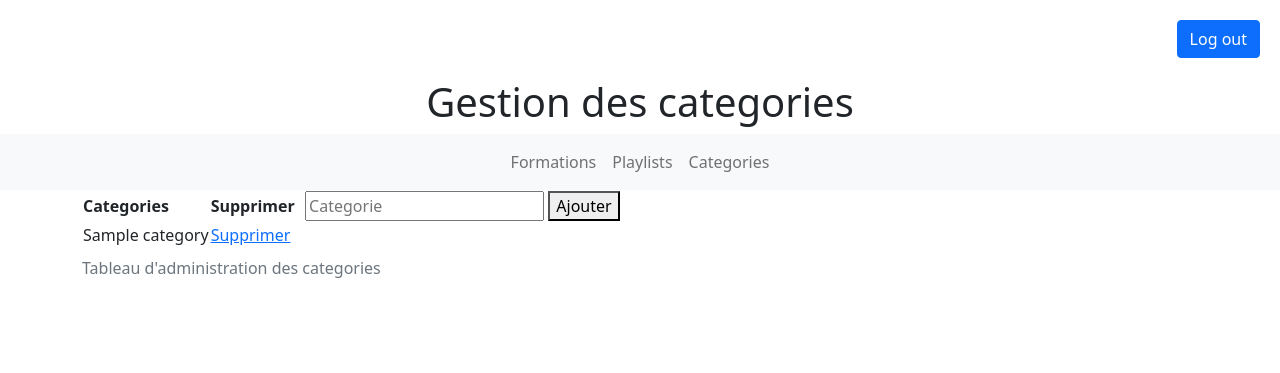
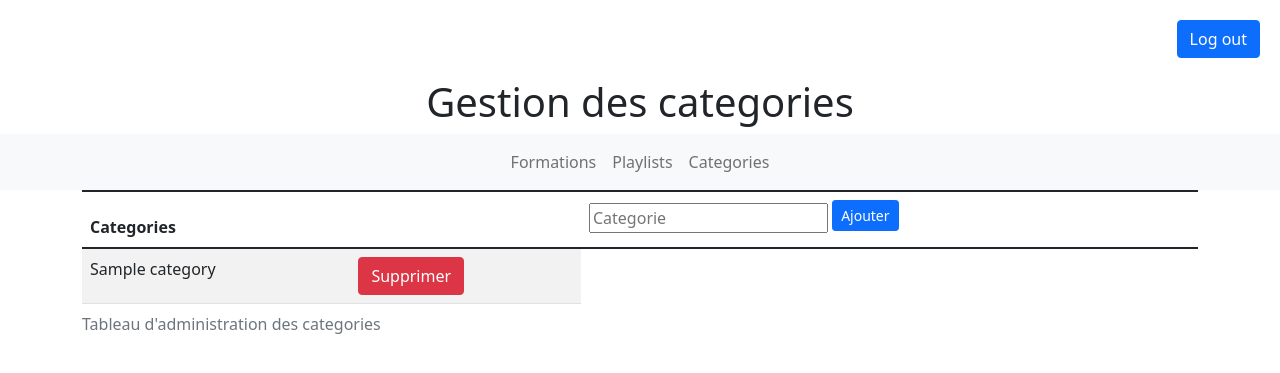
Before and after one commit to Benjamin-Yakobov/mediatekformation, a Symfony app: template templates/Admin/admin_categories.html.twig in a window 1280 px wide. Shown: the top 373 px of the page. Run offline with Twig, Linux system fonts and the light colour scheme; the template is opened without the code that fills it: most values are stand-ins (such as "Sample title", 1, 10 or a date in 2020); some libraries are stand-ins or nearby versions.

```diff
--- a/templates/Admin/admin_categories.html.twig
+++ b/templates/Admin/admin_categories.html.twig
@@ -11,17 +11,17 @@
         </div>
     {% endfor %}
 
-    <table>
+    <table class="table table-striped">
         <caption>Tableau d'administration des categories</caption>
         <thead>
             <tr>
-                <th>Categories &nbsp;</th>
-                <th>Supprimer &nbsp;</th>
+                <th>Categories</th>
+                <th></th>
                 <th>
                     <form method="POST" action="{{ path('admin.categorie.ajouter') }}">
                         <div>
                             <input name="valeur" placeholder="Categorie">
-                            <button type="submit">Ajouter</button>
+                            <button type="submit" class="btn btn-primary mb-2 btn-sm"> Ajouter </button>
                         </div>
                     </form>
                 </th>
@@ -31,7 +31,7 @@
             {% for categorie in categories %}
                 <tr>
                     <td>{{ categorie.name }}</td>
-                    <td><a href="{{ path('admin.categories.supprimer', {id:categorie.id}) }}" onclick="return confirm('Voulez vous supprimer la categorie {{ categorie.name }}')">Supprimer</a></td>
+                    <td><a href="{{ path('admin.categories.supprimer', {id:categorie.id}) }}" onclick="return confirm('Voulez vous supprimer la categorie {{ categorie.name }}')" class="btn btn-danger">Supprimer</a></td>
                 </tr>
             {% endfor %}
         </tbody>
```
